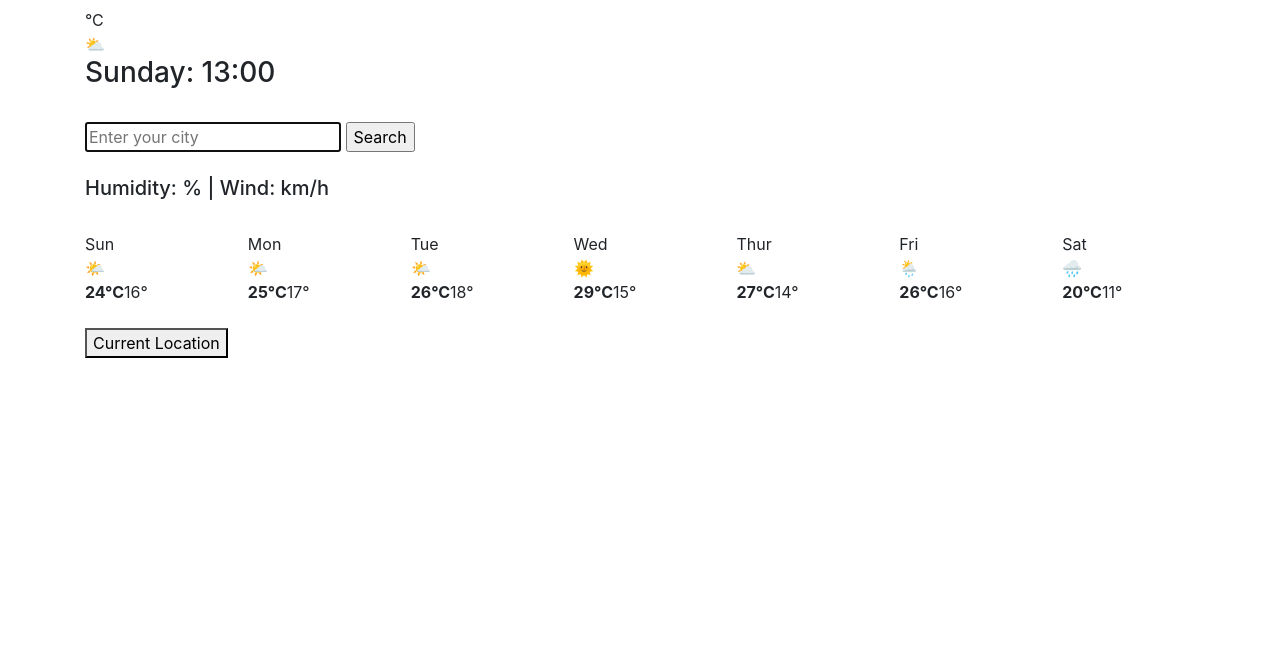
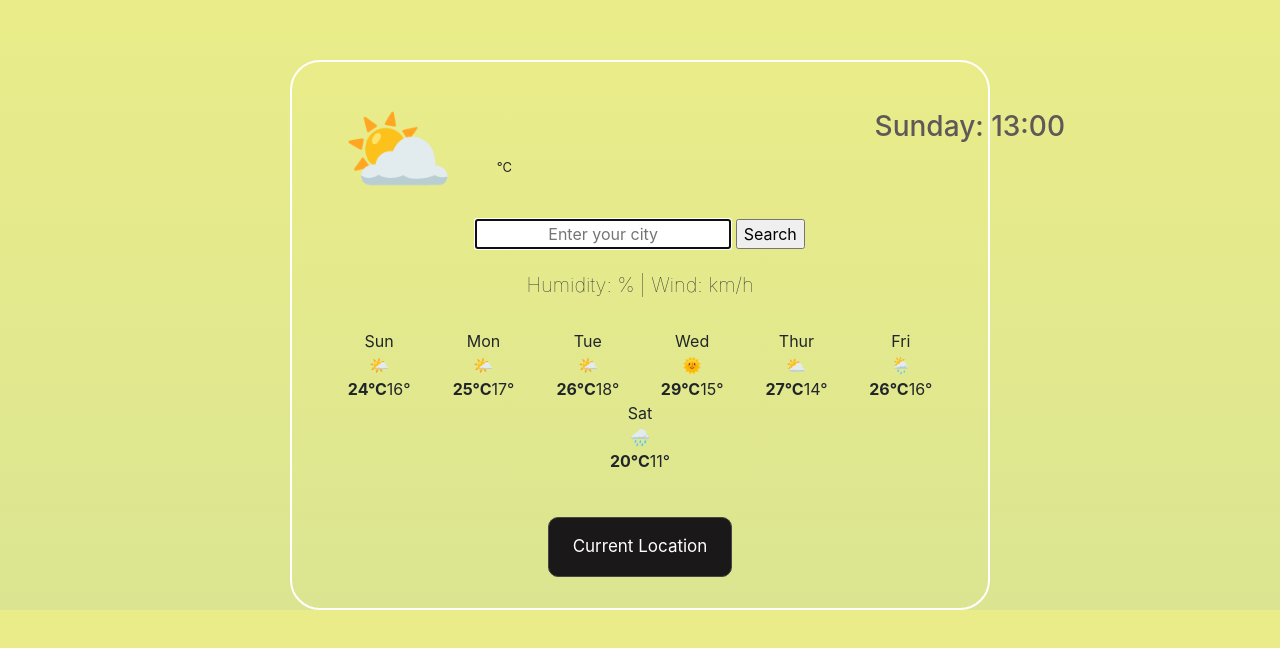
Before and after one commit to Mabsmd1/Weather-app-project, a plain HTML site: page index.html in a window 1280 px wide. Drawn offline with nearby package versions, Linux system fonts and the light colour scheme.

Commit message:
Updated index.html

```diff
--- a/index.html
+++ b/index.html
@@ -6,7 +6,7 @@
     <meta http-equiv="X-UA-Compatible" content="IE=edge">
     <meta name="viewport" content="width=device-width, initial-scale=1.0">
     <title>Weather App</title>
-    <link href="src/styles3.css" rel="stylesheet" />
+    <link href="src/styles.css" rel="stylesheet" />
     <link rel="stylesheet" href="https://cdn.jsdelivr.net/npm/bootstrap@4.3.1/dist/css/bootstrap.min.css"
         integrity="sha384-ggOyR0iXCbMQv3Xipma34MD+dH/1fQ784/j6cY/iJTQUOhcWr7x9JvoRxT2MZw1T" crossorigin="anonymous">
     <script src="https://unpkg.com/axios@1.1.2/dist/axios.min.js"></script>
@@ -110,7 +110,7 @@
             <button type="button" class="button" id="current-location-button">Current Location</button>
         </div>
     </div>
-    <script src="src/index4.js">
+    <script src="src/index.js">
     </script>
 </body>
 
--- /dev/null
+++ b/src/styles.css
@@ -0,0 +1,95 @@
+.content {
+  background: linear-gradient(#eaec89, #dbe591);
+  display: block;
+  margin: 0 auto;
+}
+
+.box {
+  width: 700px;
+  height: 550px;
+  margin: 60px auto 0;
+  background: linear-gradient(#eaec89, #dbe591);
+  text-align: center;
+  padding: 35px;
+  border: 2px solid #fff;
+  border-radius: 30px;
+}
+
+h1,
+h2 {
+  text-align: left;
+}
+
+#celsius {
+  position: absolute;
+  top: 158px;
+  right: 768px;
+
+  font-size: 13px;
+}
+
+#celsius-link {
+  color: #212529;
+}
+
+h3,
+h4 {
+  color: rgb(94, 88, 88);
+}
+
+h3 {
+  position: absolute;
+  top: 110px;
+  right: 215px;
+}
+
+h4 {
+  position: absolute;
+  top: 140px;
+  right: 220px;
+}
+.emoji {
+  display: flex;
+  margin: 0 auto;
+  font-size: 90px;
+  line-height: 1;
+}
+.info {
+  font-weight: 100;
+}
+
+.col {
+  border: 0px solid darkgrey;
+  border-radius: 20px;
+}
+.col:hover {
+  background: rgb(248, 245, 245);
+  cursor: pointer;
+}
+
+input {
+  position: relative;
+  top: 0;
+  text-align: center;
+  right: 0;
+}
+
+.button {
+  display: block;
+  margin: 0 auto;
+  border: 1px solid rgb(71, 69, 69);
+  background: rgb(26, 24, 24);
+  color: #ffffff;
+  padding: 16px 24px;
+  margin: 20px auto;
+  border-radius: 10px;
+  font-size: 17px;
+  transition: all 200ms ease-in-out;
+  text-align: center;
+}
+
+button:hover {
+  background: #ffffff;
+  color: black;
+  cursor: pointer;
+}
```
